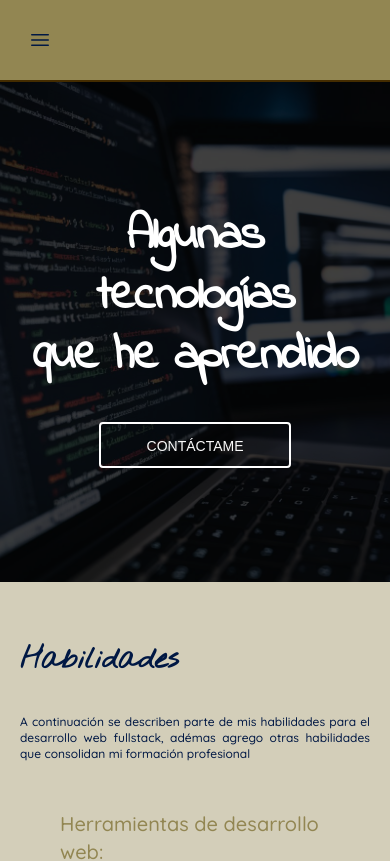
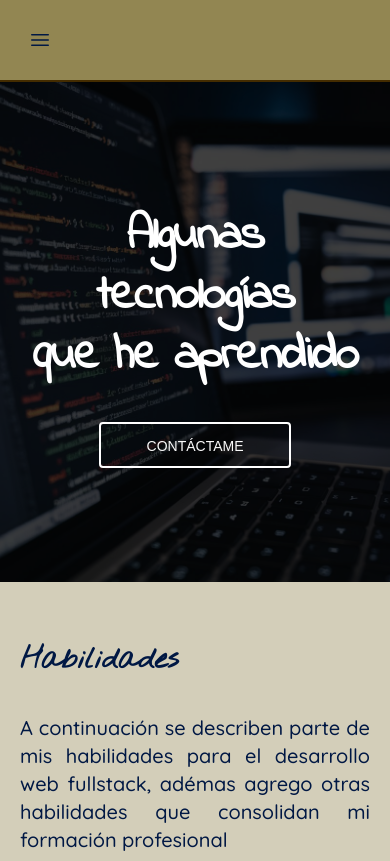
Before and after one commit to jeromanp/my-portfolio, a Next.js app: page /habilidades in a window 390 px wide. Shown: the top 861 px of the page. Built offline with nearby package versions, Linux system fonts and the light colour scheme.

Commit message:
fix text

```diff
--- a/src/components/Habilidades.jsx
+++ b/src/components/Habilidades.jsx
@@ -19,7 +19,7 @@ export default function Habilidades() {
         </h1>
         <div
           ref={inViewRef}
-          className={`quick text-xs md:text-lg lg:text-lg  ${
+          className={`quick text-xl md:text-lg lg:text-lg  ${
             inView ? "animate__animated animate__jackInTheBox" : ""
           }`}
         >
```
